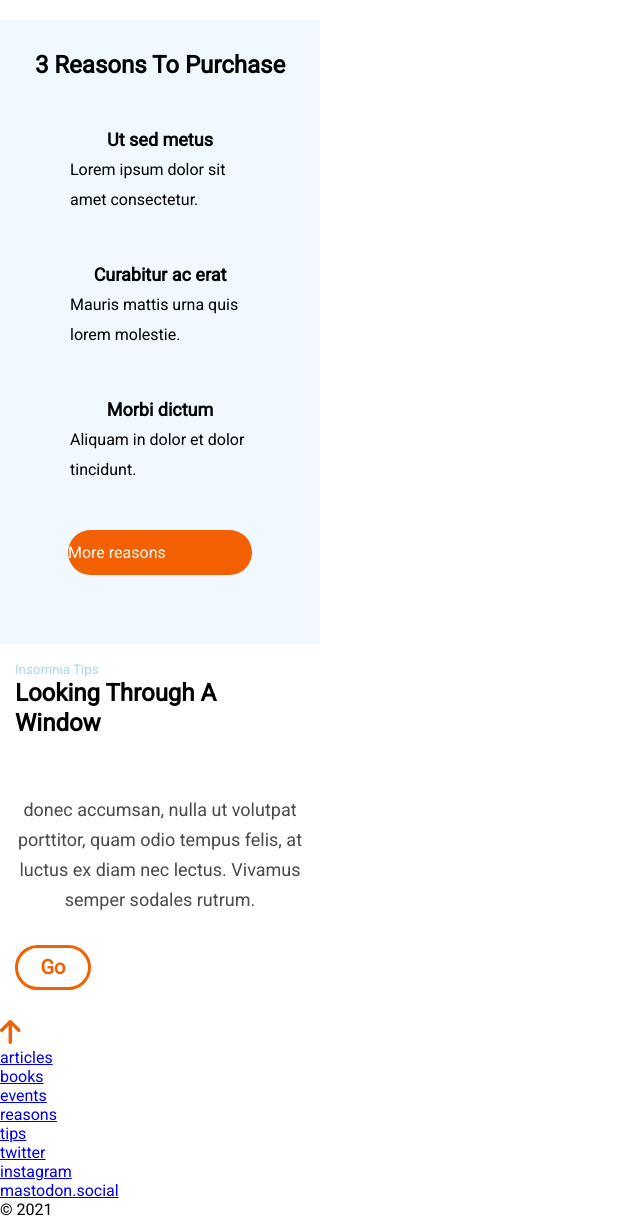
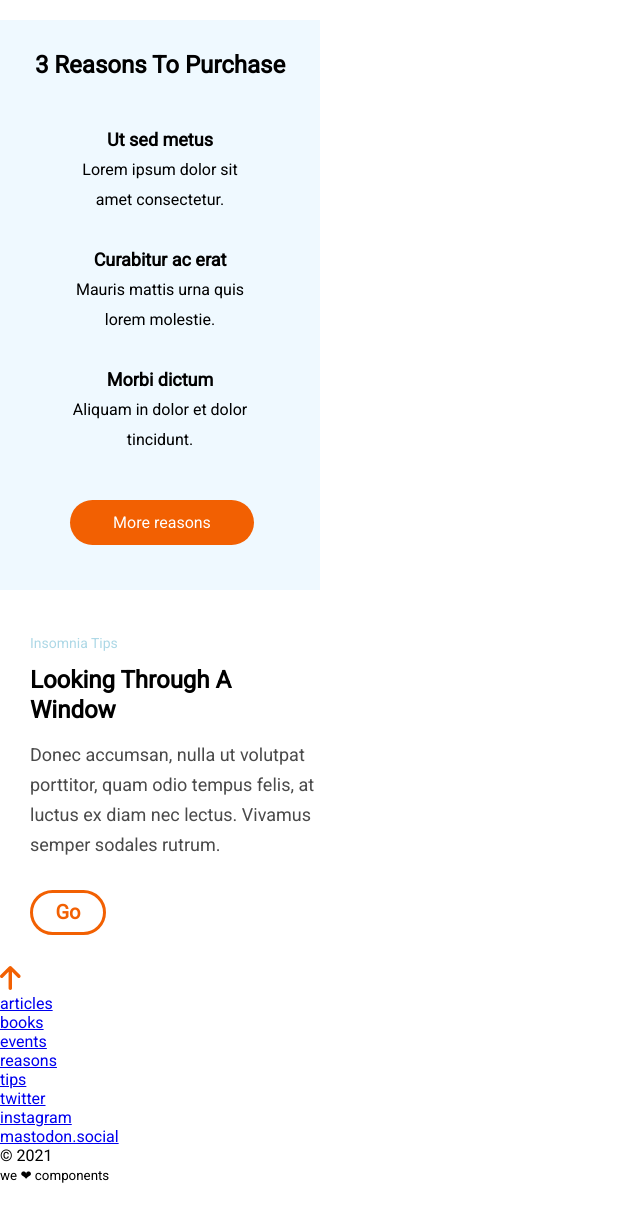
Before and after one commit to Adalab/modulo-1-evaluacion-final-katequillen, a website: page docs/index.html in a window 1280 px wide. Shown: the part 780-2000 px from the top of the page, without its empty margins (0-640 px from the left). After the commit the page ends 1964 px from the top, so only its background shows below. Drawn offline with Linux system fonts and the light colour scheme; files whose address does not match are found by name.

Commit message:
pushing for run docs

```diff
--- a/docs/index.html
+++ b/docs/index.html
@@ -19,37 +19,41 @@
       </header>
 
       <section class="reasons_container">
-          <h1 class="reasons_title">
+          <h1 class="reasons_title item1">
               3 reasons to purchase
           </h1>
+          <div class="item2">
               <h2 class="reasons_subtitle">
                   Ut sed metus
               </h2>
                   <p class="reasons_content">
                       Lorem ipsum dolor sit amet consectetur.
                   </p>
+          </div>
+          <div class="item3">
               <h2 class="reasons_subtitle">
                   Curabitur ac erat
               </h2>
                   <p class="reasons_content">
                       Mauris mattis urna quis lorem molestie.
                   </p>
+          </div>
+          <div class="item4">
               <h2 class="reasons_subtitle">
                   Morbi dictum
               </h2>
                   <p class="reasons_content">
                       Aliquam in dolor et dolor tincidunt.
                   </p>
-          <div class="reasons_button">
+              <div class="reasons_button item5">
                   More reasons
+              </div>
           </div>
       </section>
       <div class="container">
-          <div class ="title_all">
           <small class="small">insomnia tips</small>
           <h2 class="title">looking through a window</h2>
-          </div>
-          <p class="content"> donec accumsan, nulla ut volutpat porttitor, quam odio tempus felis, at luctus ex diam nec lectus. Vivamus semper sodales rutrum.</p>
+          <p class="content"> Donec accumsan, nulla ut volutpat porttitor, quam odio tempus felis, at luctus ex diam nec lectus. Vivamus semper sodales rutrum.</p>
           <div class="button_go">go</div>
       </div>
       <section class="container_footer">
--- a/src/scss/layout/_footer.scss
+++ b/src/scss/layout/_footer.scss
@@ -2,7 +2,6 @@
   display: flex;
   flex-direction: column;
   background-color: #304268;
-  color: white;
   align-items: center;
 }
 
```
Also changed, not shown: docs/assets/css/layout/reasons.css, docs/assets/css/layout/window.css, docs/assets/css/main.css. Lines whose indentation alone changed are shown as unchanged.
